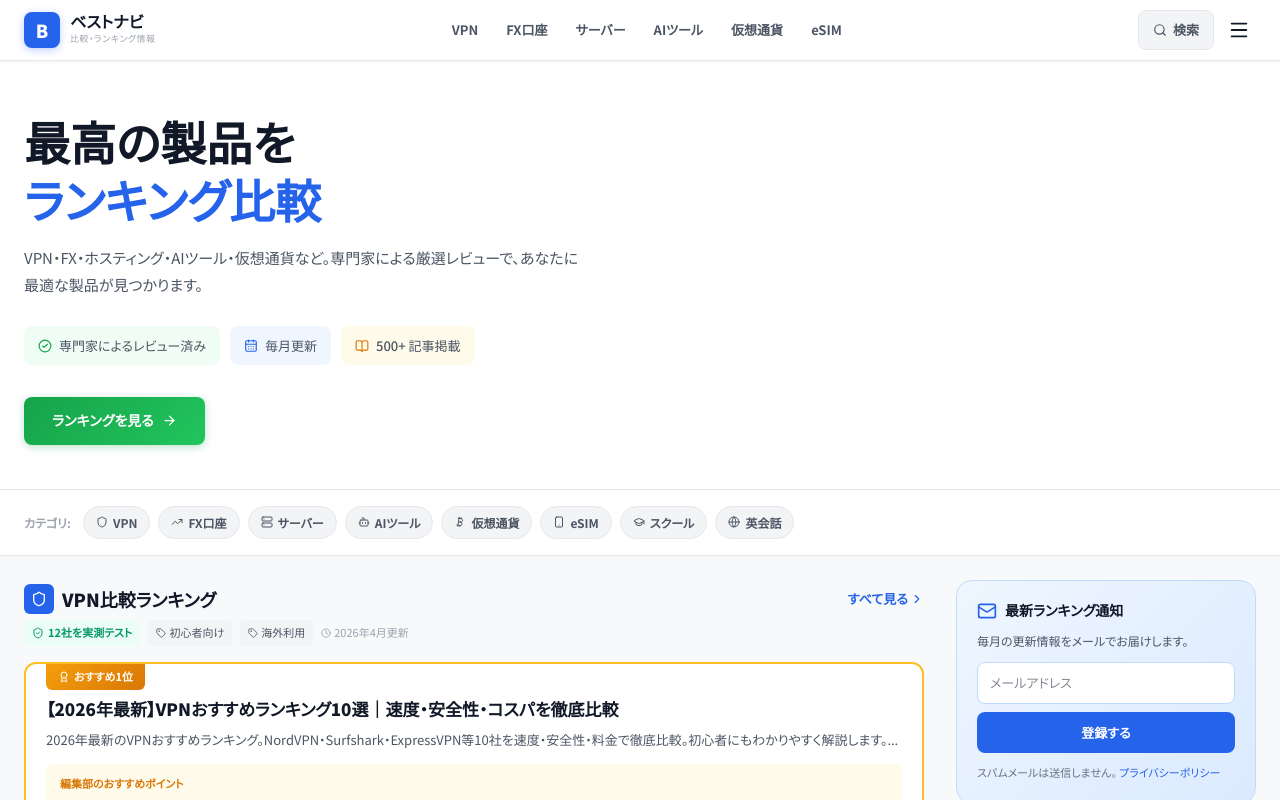
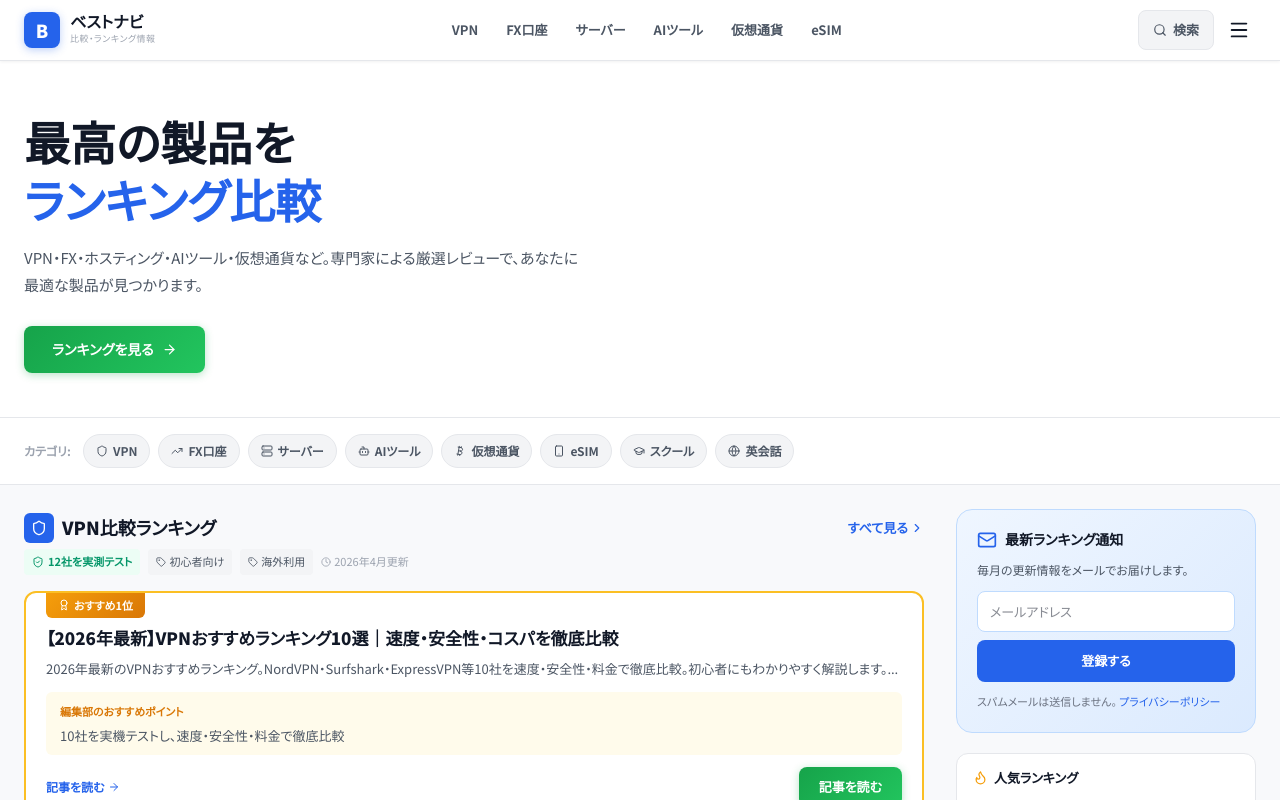
Before and after one commit to nexoraltd/bestnavi, a Next.js app: page / in a window 1280 px wide. Shown: the top 800 px of the page. Built offline with nearby package versions, Linux system fonts and the light colour scheme.

Commit message:
fix: ヒーローの虚偽バッジを削除（専門家レビュー・毎月更新・500+記事）

```diff
--- a/components/HeroBanner.tsx
+++ b/components/HeroBanner.tsx
@@ -1,13 +1,8 @@
 "use client";
 
 import Link from "next/link";
-import { CheckCircle2, CalendarDays, BookOpen, ArrowRight, Shield, TrendingUp, Server, Bot, Bitcoin, Smartphone, GraduationCap, Globe } from "lucide-react";
+import { ArrowRight, Shield, TrendingUp, Server, Bot, Bitcoin, Smartphone, GraduationCap, Globe } from "lucide-react";
 
-const trustBadges = [
-  { icon: CheckCircle2, color: "#16a34a", bg: "#f0fdf4", text: "専門家によるレビュー済み" },
-  { icon: CalendarDays, color: "#2563eb", bg: "#eff6ff", text: "毎月更新" },
-  { icon: BookOpen, color: "#d97706", bg: "#fffbeb", text: "500+ 記事掲載" },
-];
 
 const categories = [
   { name: "VPN", icon: Shield, href: "/ranking/vpn" },
@@ -40,24 +35,6 @@ export function HeroBanner() {
             <p style={{ fontSize: 15, color: "var(--text-secondary)", lineHeight: 1.8, marginBottom: 28, maxWidth: 560 }}>
               VPN・FX・ホスティング・AIツール・仮想通貨など。専門家による厳選レビューで、あなたに最適な製品が見つかります。
             </p>
-
-            {/* Trust badges — horizontal row */}
-            <div style={{ display: "flex", flexWrap: "wrap", gap: 10, marginBottom: 32 }}>
-              {trustBadges.map(({ icon: Icon, color, bg, text }) => (
-                <div key={text} style={{
-                  display: "inline-flex", alignItems: "center", gap: 7,
-                  padding: "8px 14px",
-                  background: bg,
-                  borderRadius: 8,
-                  fontSize: 13,
-                  fontWeight: 500,
-                  color: "var(--text-secondary)",
-                }}>
-                  <Icon size={14} strokeWidth={2} style={{ color }} />
-                  {text}
-                </div>
-              ))}
-            </div>
 
             {/* CTA buttons */}
             <div style={{ display: "flex", gap: 12, flexWrap: "wrap" }}>
```
